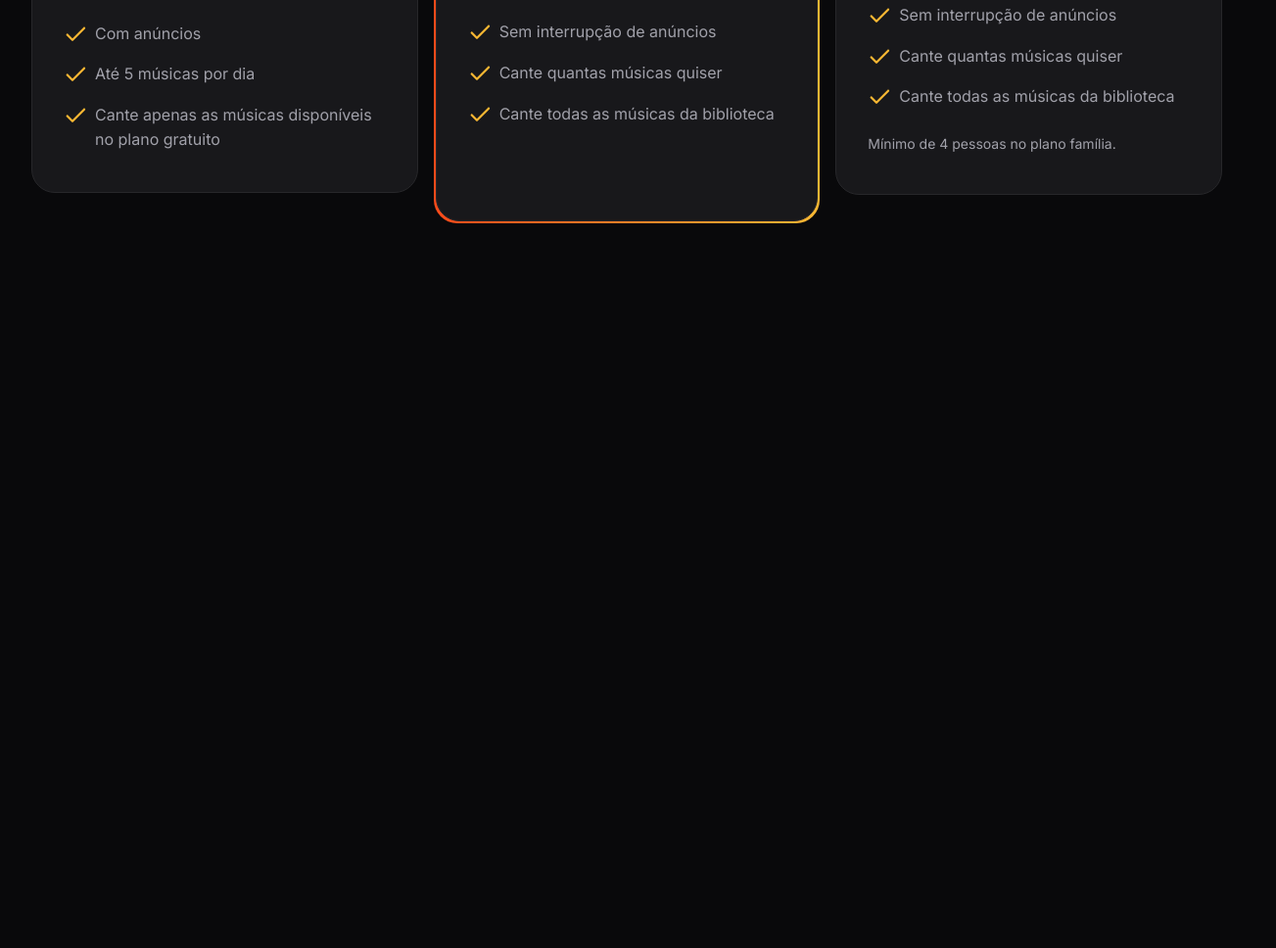
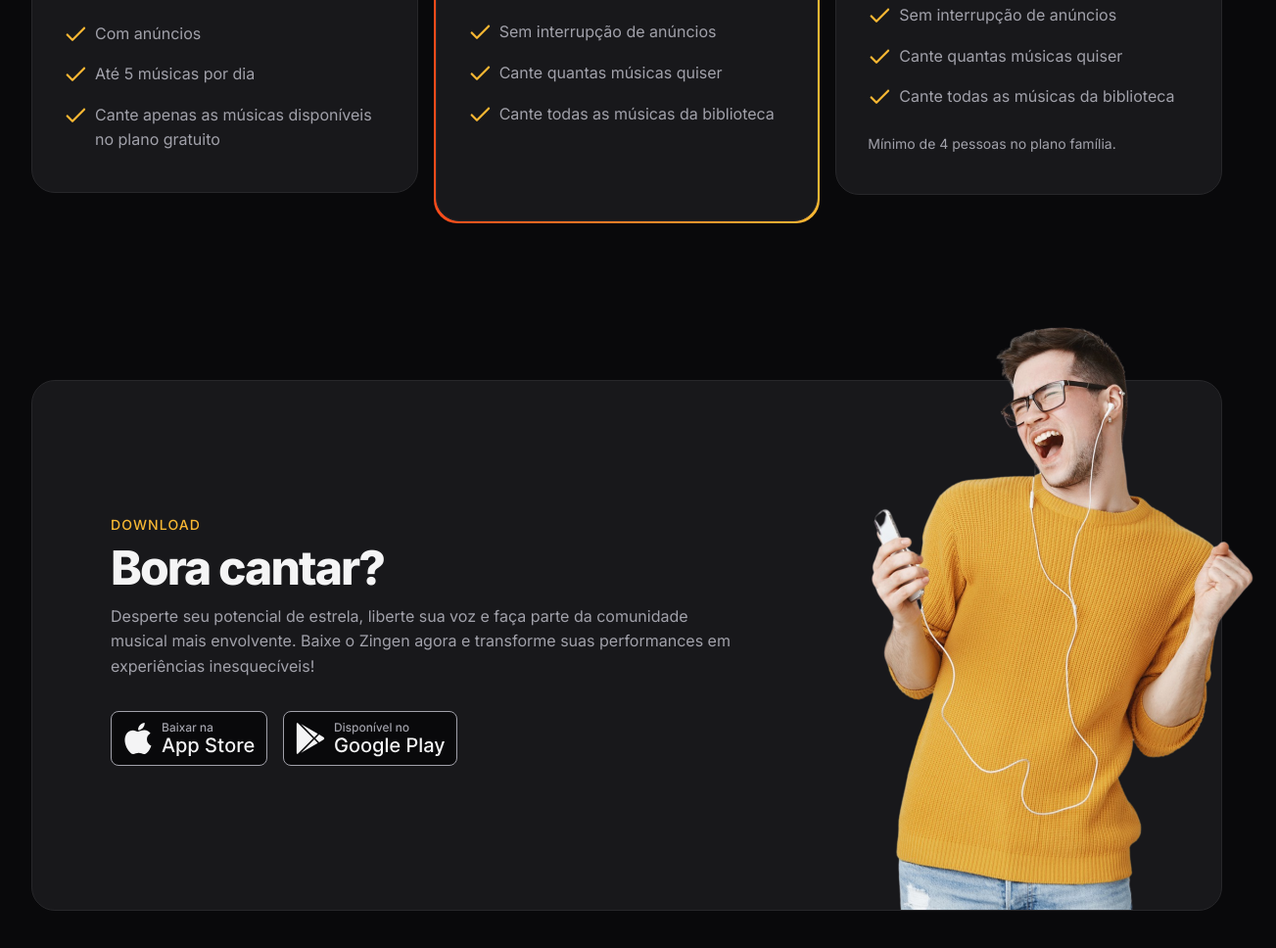
Before and after one commit to PedroLucas-244/projeto-zingen, a plain HTML site: page index.html in a window 1280 px wide. Shown: the part 3196-4164 px from the top of the page at 98% size, 1303 px wide, since content can reach past the window. Before the commit the page ends 3504 px from the top, so only its background shows below. Drawn offline with Linux system fonts and the light colour scheme.

Commit message:
Seção download

```diff
--- /dev/null
+++ b/css/download.css
@@ -0,0 +1,33 @@
+#download{
+    .card{
+        padding: 3rem 1.5rem 15rem;
+        position: relative;
+
+        & > img{
+            width: 14.5rem;
+            position: absolute;
+            bottom: 0;
+            right: -3.5rem;
+        }
+    }
+
+    .buttons{
+        flex-wrap: wrap;
+        margin-top: 2rem;
+    }
+
+    @media (width >= 80em){
+        .card{
+            padding: 8.75rem 5rem;
+
+            & > div:nth-child(1){
+                max-width: 40rem;
+            }
+
+            & > img{
+                width: 29.125rem;
+            }
+        }
+    }
+
+}
--- a/css/globals.css
+++ b/css/globals.css
@@ -45,6 +45,7 @@ html {
     font-size: var(--font-size-base);
     line-height: 1.6;
     color: var(--text-color-primary);
+    overflow-x: hidden;
 }
 
 body {
--- a/css/index.css
+++ b/css/index.css
@@ -9,3 +9,4 @@
 @import url(cards.css);
 @import url(features.css) (width >= 80rem);
 @import url(pricing.css);
+@import url(download.css);
--- a/index.html
+++ b/index.html
@@ -175,6 +175,32 @@
             </div>
         </div>
     </section>
+
+    <section id="download">
+        <div class="container py-xl">
+            <div class="card py-lg even-columns items-center">
+                <div>
+                    <header>
+                        <strong>download</strong>
+                        <h2>Bora cantar?</h2>
+                    </header>
+                    <p>Desperte seu potencial de estrela, liberte sua voz e faça parte da comunidade musical mais envolvente. Baixe o Zingen agora e transforme suas performances em experiências inesquecíveis!</p>
+
+                    <div class="buttons flex gap-1">
+                        <a href="#">
+                            <img src="./assets/button-applestore.svg" alt="Baixar da Apple Store">
+                        </a>
+
+                        <a href="#">
+                            <img src="./assets/button-playstore.svg" alt="Baixar da Play Store">
+                        </a>
+                    </div>
+                </div>
+
+                <img src="./assets/rapaz-ouvindo-musica-com-fones-de-ouvido-e-cantando-no-aplicativo-de-karaoke-removebg 1.png">
+            </div>
+        </div>
+    </section>
 </body>
 
 </html>
```
Also changed, not shown: assets/button-applestore.svg (added), assets/button-playstore.svg (added).
